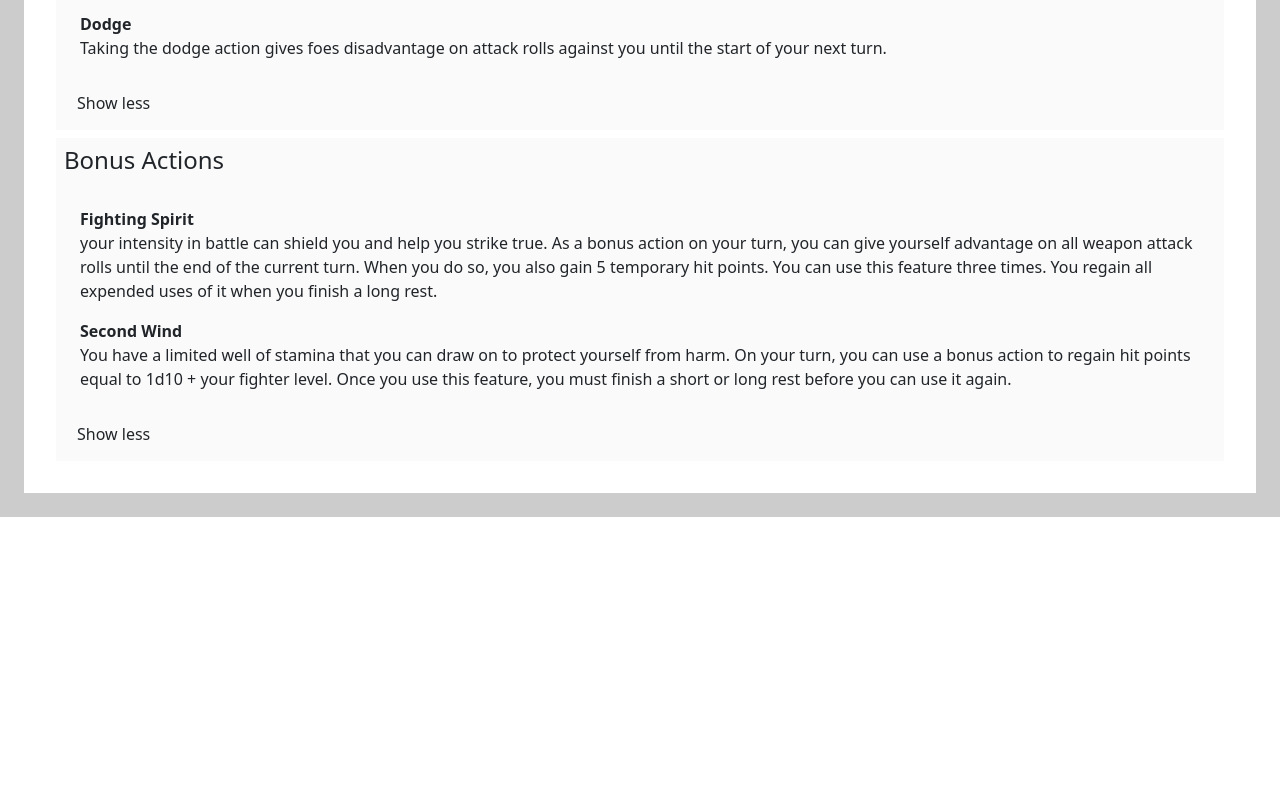
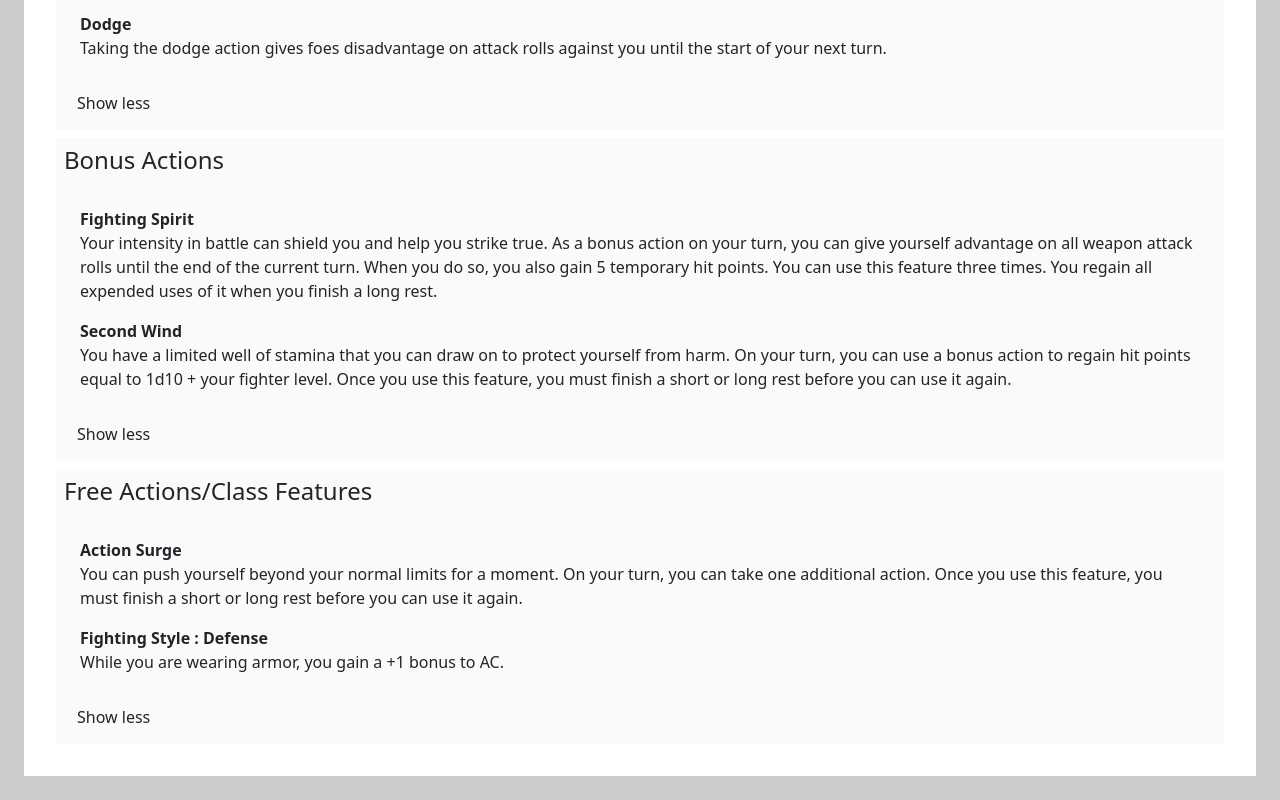
Before and after one commit to Arpa-exe/dnd-viewer, a website built with webpack: page index.html in a window 1280 px wide. Shown: the part 1536-2336 px from the top of the page. Before the commit the page ends 2053 px from the top, so only its background shows below. Built offline with nearby package versions, Linux system fonts and the light colour scheme.

Commit message:
ali complete

```diff
--- a/index.html
+++ b/index.html
@@ -315,7 +315,7 @@
               <p class="m-0"><strong>Fighting Spirit</strong></p>
               <ul class="navbar-nav justify-content-center">
                 <li class="nav-item d-flex flex-wrap gap-lg-5 gap-md-5">
-                  <p class="m-0">your intensity in battle can shield you and help you strike true. As a bonus action on your turn, you can give yourself advantage on all weapon attack rolls until the end of the current turn. When you do so, you also gain 5 temporary hit points. You can use this feature three times. You regain all expended uses of it when you finish a long rest.</p>
+                  <p class="m-0">Your intensity in battle can shield you and help you strike true. As a bonus action on your turn, you can give yourself advantage on all weapon attack rolls until the end of the current turn. When you do so, you also gain 5 temporary hit points. You can use this feature three times. You regain all expended uses of it when you finish a long rest.</p>
                 </li>
               </ul>
             </li>
@@ -334,6 +334,33 @@
           Show less
         </a>
       </div>
+      <div class="p-2 m-2" style="background-color: #fafafa">
+        <h4>Free Actions/Class Features</h4>
+        <div class="collapse show p-lg-3" id="foldableDivFree">
+          <ul class="navbar-nav justify-content-center">
+            <li class="nav-item my-2">
+              <p class="m-0"><strong>Action Surge</strong></p>
+              <ul class="navbar-nav justify-content-center">
+                <li class="nav-item d-flex flex-wrap gap-lg-5 gap-md-5">
+                  <p class="m-0">You can push yourself beyond your normal limits for a moment. On your turn, you can take one additional action.
+                    Once you use this feature, you must finish a short or long rest before you can use it again.</p>
+                </li>
+              </ul>
+            </li>
+            <li class="nav-item my-2">
+              <p class="m-0"><strong>Fighting Style : Defense</strong></p>
+              <ul class="navbar-nav justify-content-center">
+                <li class="nav-item d-flex flex-wrap gap-lg-5 gap-md-5">
+                  <p class="m-0">While you are wearing armor, you gain a +1 bonus to AC.</p>
+                </li>
+              </ul>
+            </li>
+          </ul>
+        </div>
+        <a class="btn" data-bs-toggle="collapse" href="#foldableDivFree" role="button" id="toggleButtonFree">
+          Show less
+        </a>
+      </div>
     </div>
   </div>
 </main>
--- a/js/app.js
+++ b/js/app.js
@@ -5,3 +5,7 @@
   document.getElementById('toggleButtonBonus').addEventListener('click', function() {
     this.textContent = this.textContent === "Show More" ? "Show Less" : "Show More";
   });
+
+  document.getElementById('toggleButtonFree').addEventListener('click', function() {
+    this.textContent = this.textContent === "Show More" ? "Show Less" : "Show More";
+  });
```
